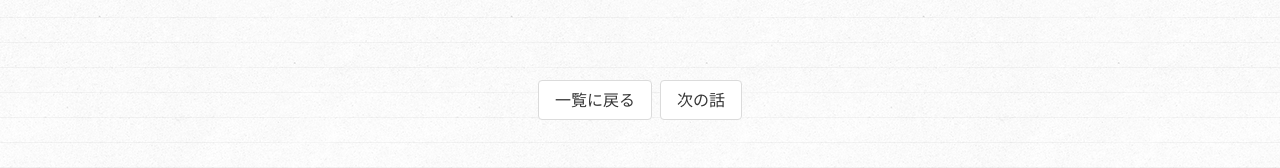
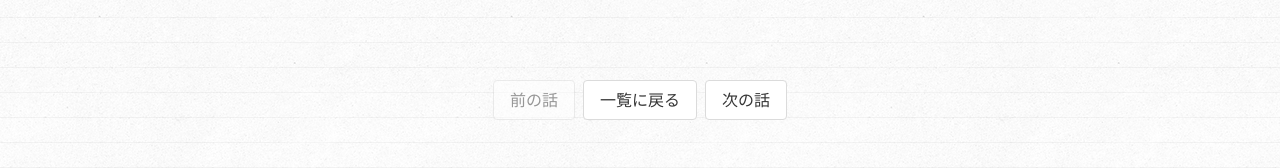
Before and after one commit to not0/capital, an Astro site: page /capital/comics/2/episodes/1 in a window 1280 px wide. Shown: the part 770-938 px from the top of the page. Built offline with nearby package versions, Linux system fonts and the light colour scheme; Astro itself is replaced by a stand-in of ours.

Commit message:
前/次がなかったらボタンはdisabledにする

```diff
--- a/src/pages/comics/[comicId]/episodes/[number].astro
+++ b/src/pages/comics/[comicId]/episodes/[number].astro
@@ -55,11 +55,15 @@ const base = import.meta.env.BASE_URL;
 
     <div class="buttons is-centered">
       {
-        episode.number > 1 && (
+        episode.number > 1 ? (
           <a
             class="button"
             href={`${base}/comics/${comic.id}/episodes/${episode.number - 1}`}
           >
+            前の話
+          </a>
+        ) : (
+          <a class="button" disabled>
             前の話
           </a>
         )
@@ -72,11 +76,15 @@ const base = import.meta.env.BASE_URL;
         )
       }
       {
-        episode.number < comic.episodes.length && (
+        episode.number < comic.episodes.length ? (
           <a
             class="button"
             href={`${base}/comics/${comic.id}/episodes/${episode.number + 1}`}
           >
+            次の話
+          </a>
+        ) : (
+          <a class="button" disabled>
             次の話
           </a>
         )
```
